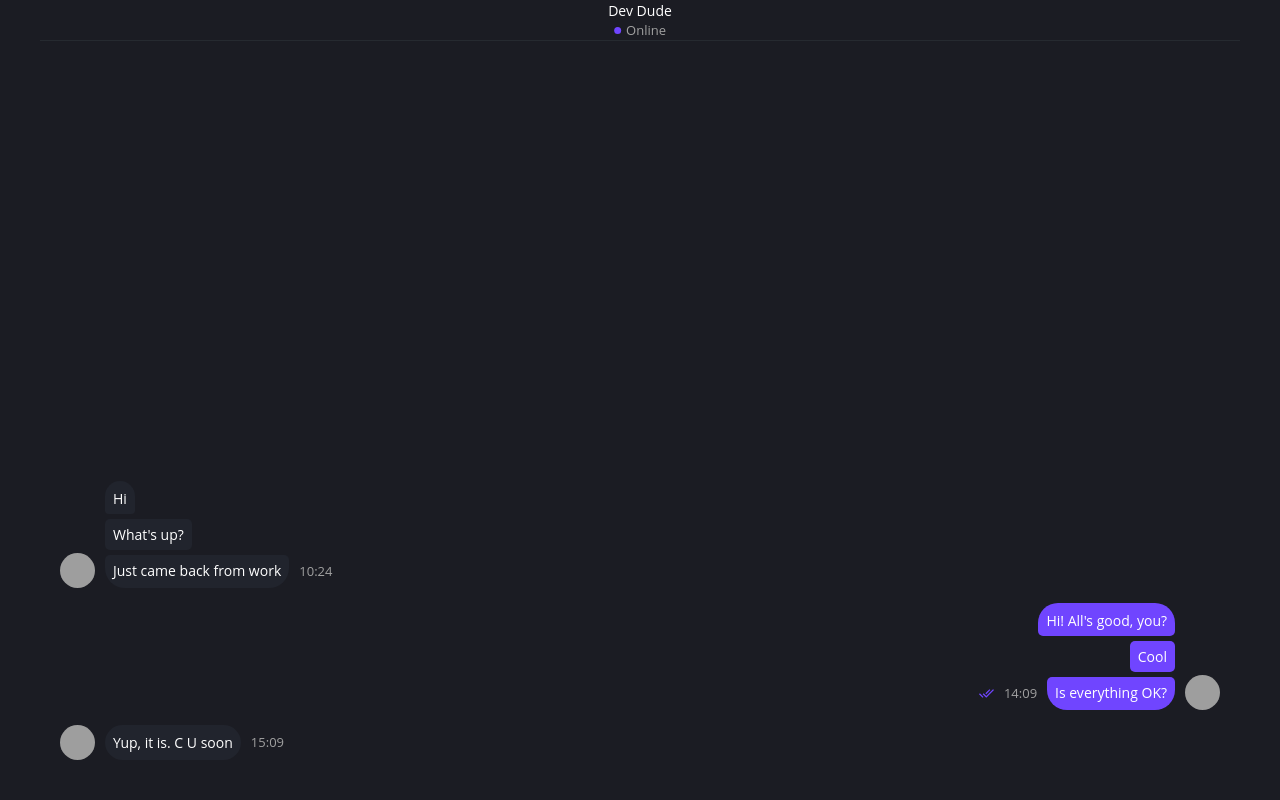
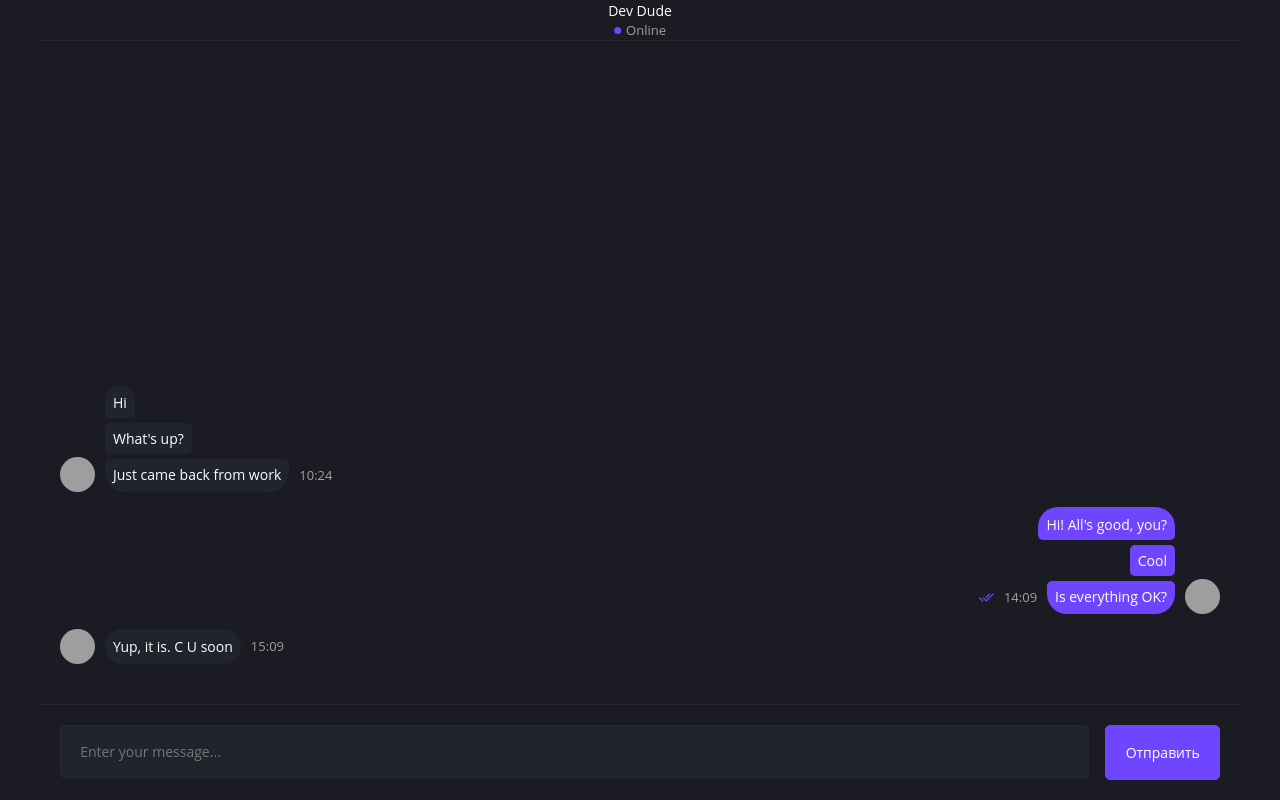
Before and after one commit to Jonesso/ReactDialogApp, a React (Create React App) app: page / in a window 1280 px wide. Built offline with nearby package versions, Linux system fonts and the light colour scheme; grey boxes are pictures that could not be loaded; what webfontloader would draw is missing.

Commit message:
Add: message input component

```diff
--- a/src/App.js
+++ b/src/App.js
@@ -1,12 +1,14 @@
 import React from "react"
 import Header from "./components/Header";
 import Dialog from "./components/Dialog";
+import Sender from "./components/Sender";
 
 const App = () => {
     return (
         <div className="container">
             <Header />
             <Dialog />
+            <Sender />
         </div>
     );
 };
--- /dev/null
+++ b/src/components/Sender/index.js
@@ -0,0 +1,25 @@
+import React, { useState } from "react";
+import "./styles.css";
+
+const Sender = () => {
+    const [value, setValue] = useState("");
+
+    const onChange = (event) => setValue(event.target.value);
+    const onSubmit = (event) => {
+        event.preventDefault();
+    };
+
+    return (
+        <form className="sender" onSubmit={onSubmit}>
+            <input
+                placeholder="Enter your message..."
+                value={value}
+                onChange={onChange}
+                required
+            />
+            <button>Отправить</button>
+        </form>
+    );
+};
+
+export default Sender;
--- /dev/null
+++ b/src/components/Sender/styles.css
@@ -0,0 +1,34 @@
+.sender {
+    display: flex;
+    padding: 20px;
+    border-top: 1px solid var(--border);
+}
+
+.sender input {
+    width: 100%;
+    height: 100%;
+    border: 1px solid var(--border);
+    background-color: var(--accent-1);
+    padding: 1rem 1.2rem;
+    transition: border-color 200ms;
+    border-radius: 5px;
+    outline: none;
+    color: var(--color);
+}
+
+.sender input:focus {
+    border-color: var(--primary);
+}
+
+.sender button {
+    height: 100%;
+    padding: 1rem 1.2rem;
+    border-radius: 5px;
+    cursor: pointer;
+    margin-left: 1rem;
+    outline: none;
+
+    border: 1px solid var(--primary);
+    background: var(--primary);
+    color: var(--primary-color);
+}
```
